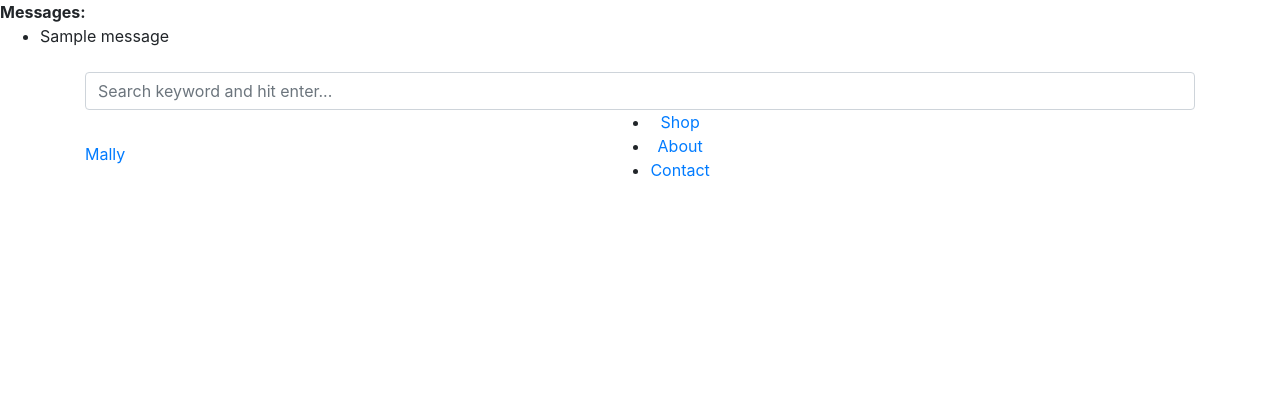
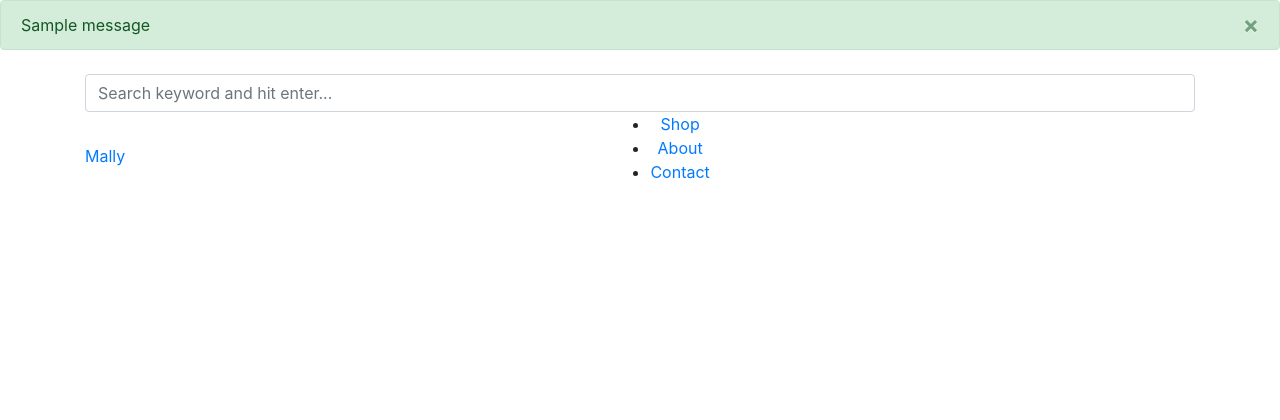
Before and after one commit to stuartelimu/mally, a Django app: page /profile/signup/ in a window 1280 px wide. Shown: the top 420 px of the page. Run offline with Django 3.2, Linux system fonts and the light colour scheme; tables that the repository leaves empty hold one stand-in row (values such as "Sample post"); one stand-in notice (Sample message) is shown; parts of the project's set-up code (start-up, migrations or seed data) failed here and were passed over; some libraries are stand-ins or nearby versions.

Commit message:
fixed messages ui bug

```diff
--- a/templates/base.html
+++ b/templates/base.html
@@ -37,16 +37,7 @@
 
   <div class="site-wrap">
 
-  {% if messages %}
-  <div>
-    <strong>Messages:</strong>
-    <ul>
-      {% for message in messages %}
-      <li>{{message}}</li>
-      {% endfor %}
-    </ul>
-  </div>
-  {% endif %}
+  {% include 'messages.html' %}
 
 
   {% block content %}
--- /dev/null
+++ b/templates/messages.html
@@ -0,0 +1,8 @@
+{% for message in messages %}
+  <div class="alert {{ message.tags }} alert-dismissible" role="alert">
+    <button type="button" class="close" data-dismiss="alert" aria-label="Close">
+      <span aria-hidden="true">&times;</span>
+    </button>
+    {{ message }}
+  </div>
+{% endfor %}
```
Also changed, not shown: mally/settings.py (+9 -0 lines).
